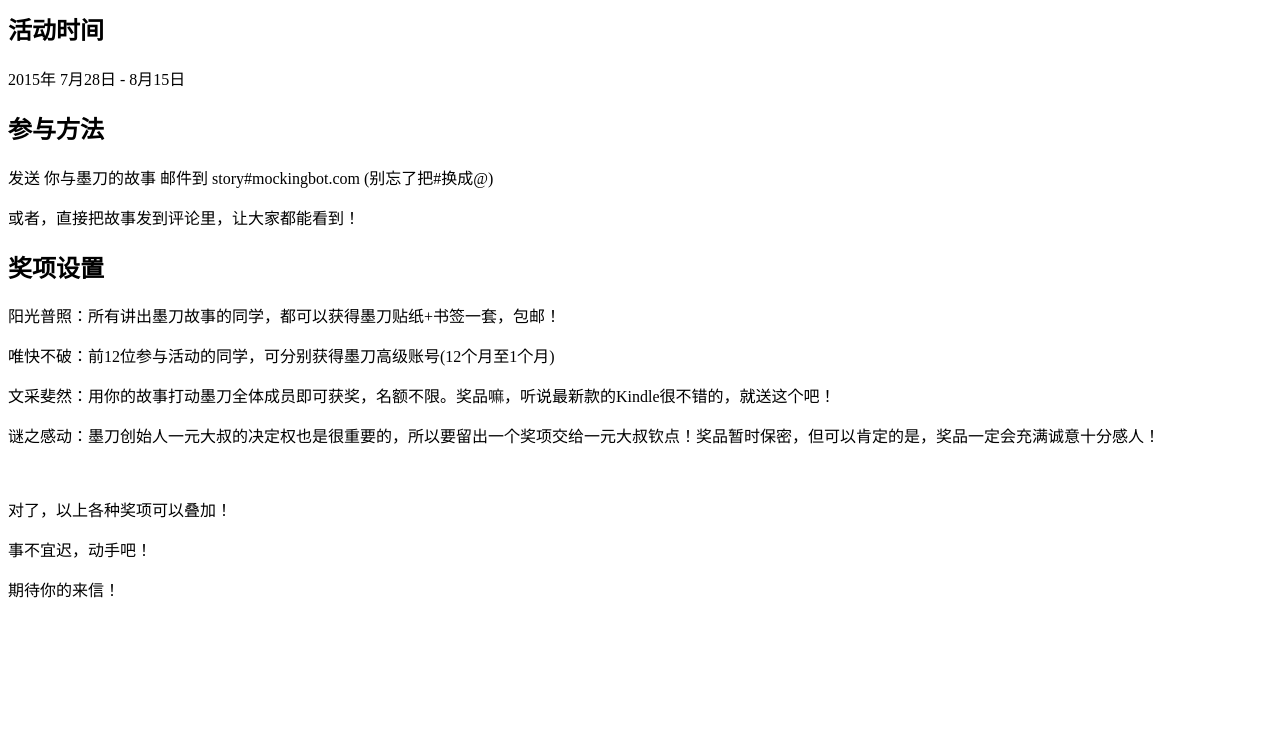
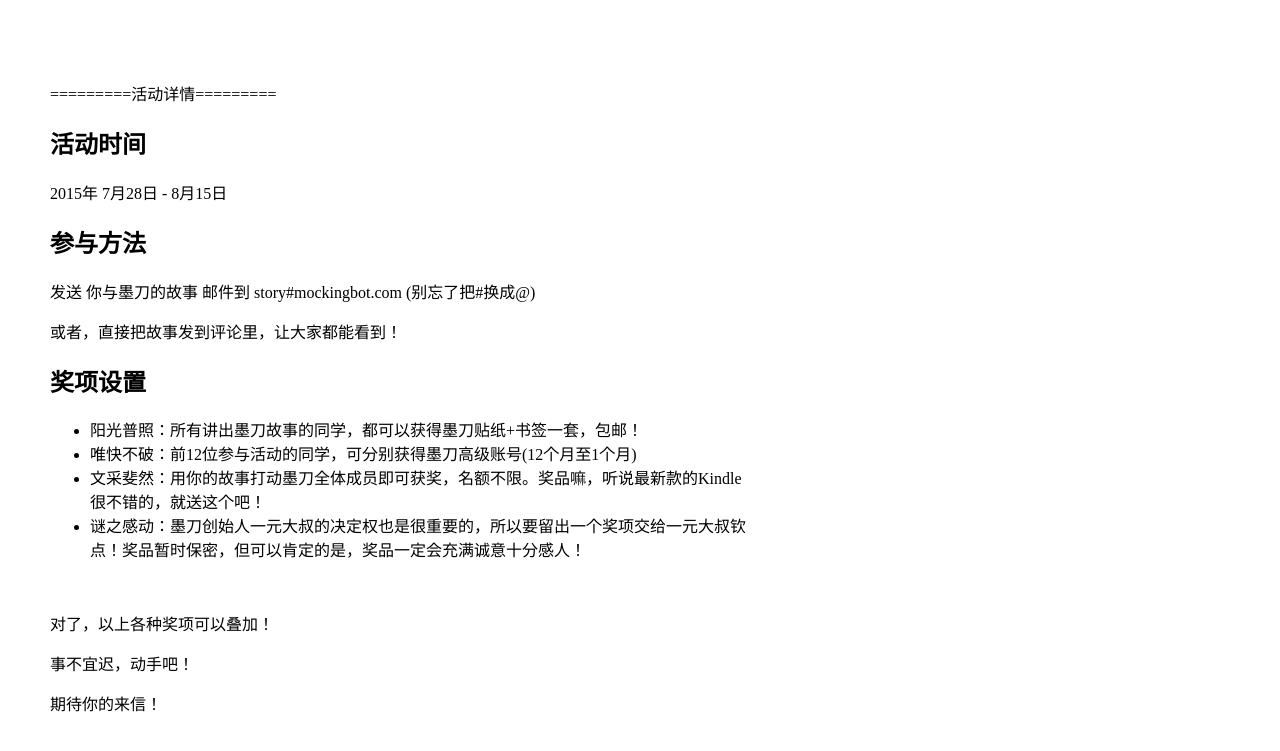
Before and after one commit to Sniper1211/Sniper1211.github.io, a plain HTML site: page story.html in a window 1280 px wide. Shown: the part 1059-1810 px from the top of the page. Before the commit the page ends 1676 px from the top, so only its background shows below. Drawn offline with Linux system fonts and the light colour scheme.

Commit message:
edited style of story.html

```diff
--- a/story.html
+++ b/story.html
@@ -1,6 +1,6 @@
 <html>
  <head></head>
- <body>
+ <body style="margin: 50px; max-width: 700px; align-content: center;">
   <p>hi</p>
   <p>不知不觉，墨刀上线已经一年多了…</p>
   <p><br /></p>
@@ -37,10 +37,16 @@
   <p></p>
   <h2>奖项设置</h2>
   <p></p>
-  <p>阳光普照：所有讲出墨刀故事的同学，都可以获得墨刀贴纸+书签一套，包邮！</p>
+  <ul>
+    <li>阳光普照：所有讲出墨刀故事的同学，都可以获得墨刀贴纸+书签一套，包邮！</li>
+    <li>唯快不破：前12位参与活动的同学，可分别获得墨刀高级账号(12个月至1个月)</li>
+    <li>文采斐然：用你的故事打动墨刀全体成员即可获奖，名额不限。奖品嘛，听说最新款的Kindle很不错的，就送这个吧！</li>
+    <li>谜之感动：墨刀创始人一元大叔的决定权也是很重要的，所以要留出一个奖项交给一元大叔钦点！奖品暂时保密，但可以肯定的是，奖品一定会充满诚意十分感人！</li>
+  </ul>
+  <!-- <p>阳光普照：所有讲出墨刀故事的同学，都可以获得墨刀贴纸+书签一套，包邮！</p>
   <p>唯快不破：前12位参与活动的同学，可分别获得墨刀高级账号(12个月至1个月)</p>
   <p>文采斐然：用你的故事打动墨刀全体成员即可获奖，名额不限。奖品嘛，听说最新款的Kindle很不错的，就送这个吧！</p>
-  <p>谜之感动：墨刀创始人一元大叔的决定权也是很重要的，所以要留出一个奖项交给一元大叔钦点！奖品暂时保密，但可以肯定的是，奖品一定会充满诚意十分感人！</p>
+  <p>谜之感动：墨刀创始人一元大叔的决定权也是很重要的，所以要留出一个奖项交给一元大叔钦点！奖品暂时保密，但可以肯定的是，奖品一定会充满诚意十分感人！</p> -->
   <p><br /></p>
   <p>对了，以上各种奖项可以叠加！</p>
   <p>事不宜迟，动手吧！</p>
```
